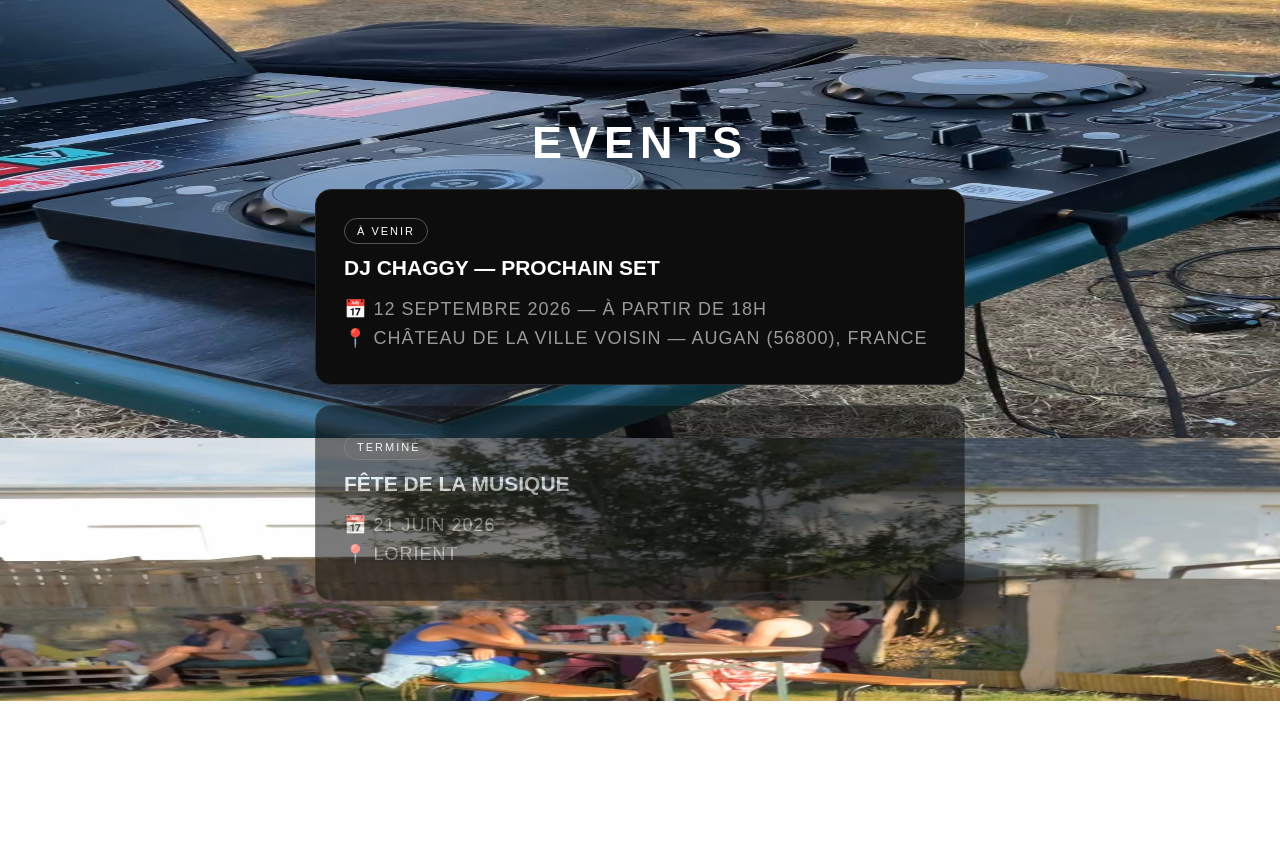
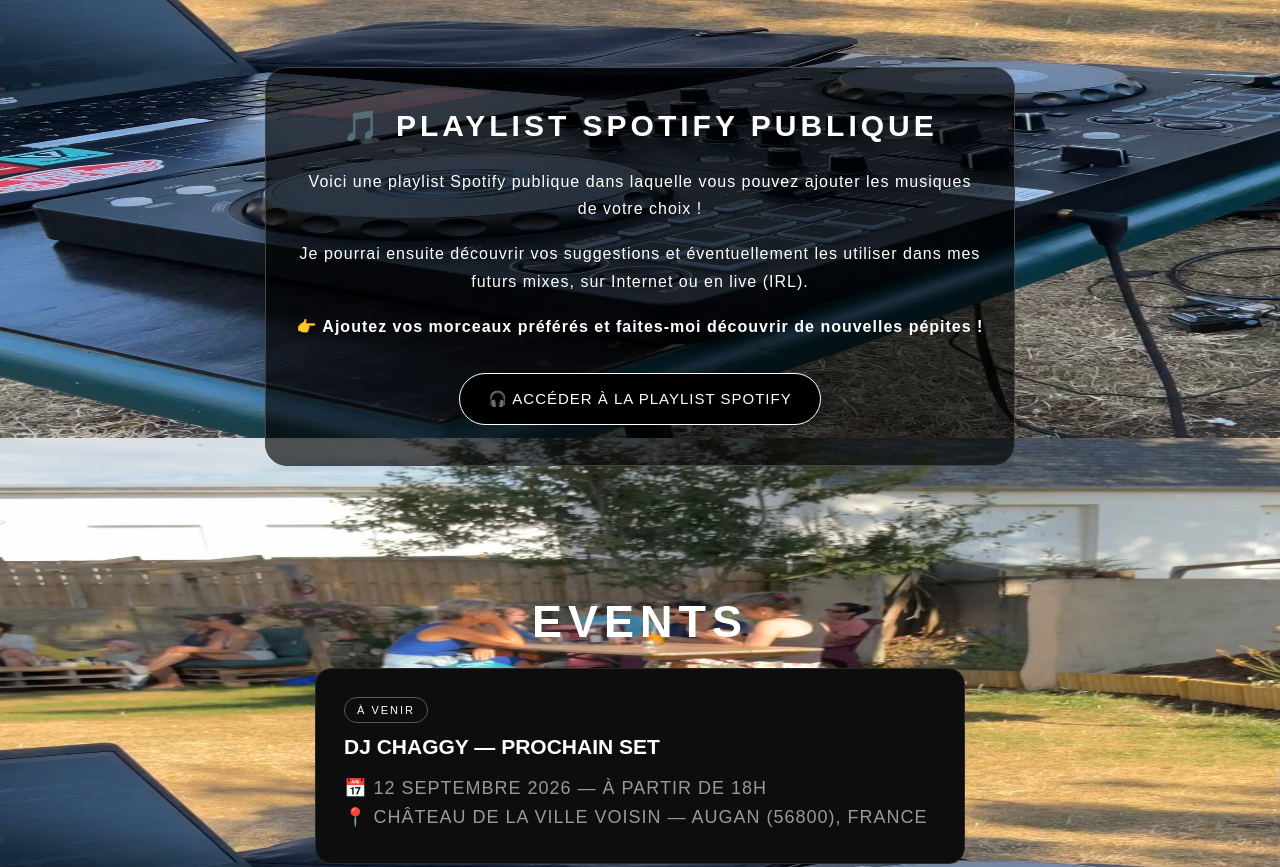
Before and after one commit to djchaggy/djchaggy.github.io, a plain HTML site: page index.html in a window 1280 px wide. Shown: the part 1162-2029 px from the top of the page. Before the commit the page ends 1863 px from the top, so only its background shows below. Drawn offline with Linux system fonts and the light colour scheme.

Commit message:
Update index.html

```diff
--- a/index.html
+++ b/index.html
@@ -112,7 +112,52 @@ h1 {
     line-height: 1.8;
     margin-bottom: 15px;
 }
-.photos {
+.spotify-section {
+    max-width: 750px;
+    margin: 70px auto 50px;
+    padding: 40px 30px;
+    background: rgba(0, 0, 0, 0.65);
+    border: 1px solid #444;
+    border-radius: 22px;
+    text-align: center;
+}
+
+.spotify-section h2 {
+    font-size: 30px;
+    letter-spacing: 4px;
+    margin-bottom: 25px;
+}
+
+.spotify-section p {
+    font-size: 16px;
+    line-height: 1.7;
+    letter-spacing: 1px;
+    margin-bottom: 18px;
+}
+
+.spotify-call {
+    font-weight: bold;
+}
+
+.spotify-button {
+    display: inline-block;
+    margin-top: 15px;
+    padding: 16px 28px;
+    background: #000;
+    color: white;
+    border: 1px solid white;
+    border-radius: 30px;
+    text-decoration: none;
+    font-size: 15px;
+    letter-spacing: 1px;
+    transition: 0.3s;
+}
+
+.spotify-button:hover {
+    background: white;
+    color: black;
+}
+   .photos {
     display: flex;
     justify-content: center;
     gap: 20px;
@@ -357,8 +402,29 @@ body {
     <img src="IMG_0961.jpeg" alt="DJ CHAGGY en train de mixer">
     <img src="IMG_0973.jpeg" alt="DJ CHAGGY en train de mixer">
 </div>
+<div class="spotify-section">
+    <h2>🎵 PLAYLIST SPOTIFY PUBLIQUE</h2>
+
+    <p>
+        Voici une playlist Spotify publique dans laquelle vous pouvez
+        ajouter les musiques de votre choix !
+    </p>
+
+    <p>
+        Je pourrai ensuite découvrir vos suggestions et éventuellement
+        les utiliser dans mes futurs mixes, sur Internet ou en live (IRL).
+    </p>
+
+    <p class="spotify-call">
+        👉 Ajoutez vos morceaux préférés et faites-moi découvrir de nouvelles pépites !
+    </p>
+
+    <a href="https://spotify.link/ymPVSSqPWXb" target="_blank" class="spotify-button">
+        🎧 ACCÉDER À LA PLAYLIST SPOTIFY
+    </a>
 </div>
-<section class="events" id="events">
+</div>
+   <section class="events" id="events">
 
     <h2>EVENTS</h2>
 
```
